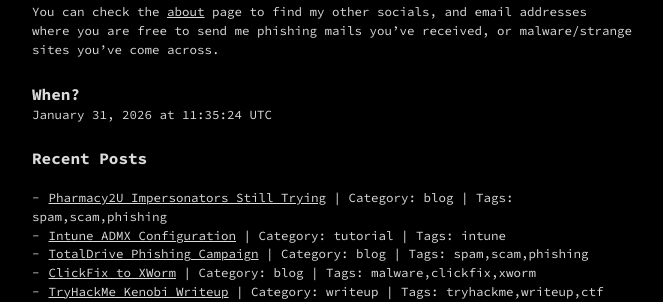
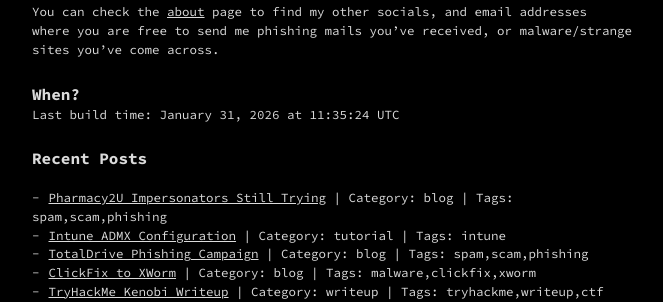
Before and after one commit to contrxl/contrxl.github.io, a Jekyll site: the page built from index.md, in a window 1280 px wide. Shown: the part 610-912 px from the top of the page, without its empty margins (308-971 px from the left). Built offline with Jekyll 4.4.1, drawn with Linux system fonts in a browser that asks for light colours; comment, search, counter and statistics services are not loaded.

Commit message:
Add: Small clarification to home page under When? header. Slight formatting changes to the posts page to add a header and make drop-down menu always open

```diff
--- a/_layouts/drop.html
+++ b/_layouts/drop.html
@@ -1,7 +1,10 @@
 ---
 layout: default
 ---
-<details>
+
+{{ content }}
+
+<details open>
     <summary>Posts</summary>
 {% for posts in site.posts %}
     <ul>
--- a/index.md
+++ b/index.md
@@ -30,6 +30,6 @@ You can check the [about](/about) page to find my other socials, and email addre
 
 ## When?
 
-{{ "now" | date: "%B %d, %Y at %H:%M:%S %Z" }}
+Last build time: {{ "now" | date: "%B %d, %Y at %H:%M:%S %Z" }}
 
 ## Recent Posts
```
Also changed, not shown: posts.md (+2 -0 lines).
